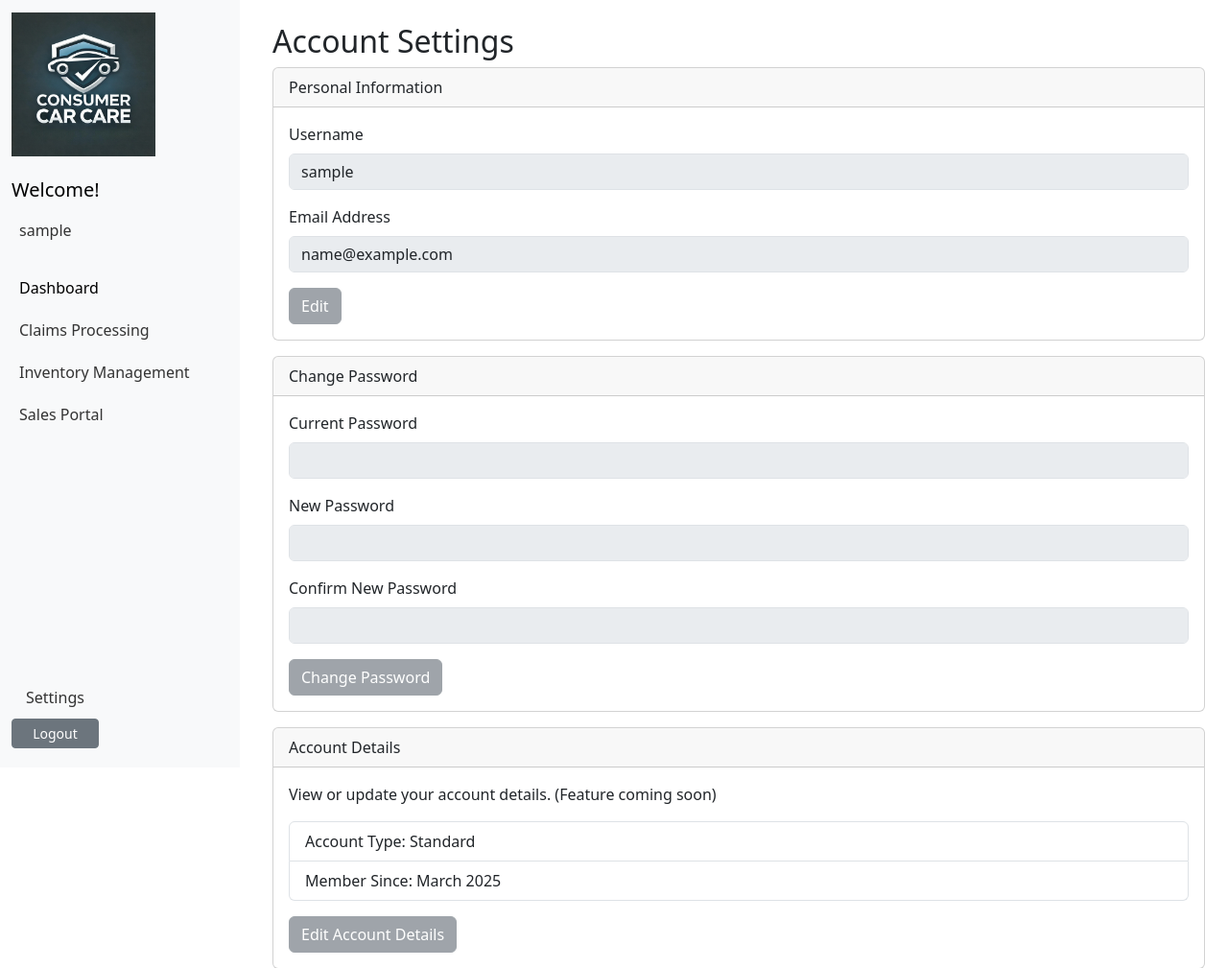
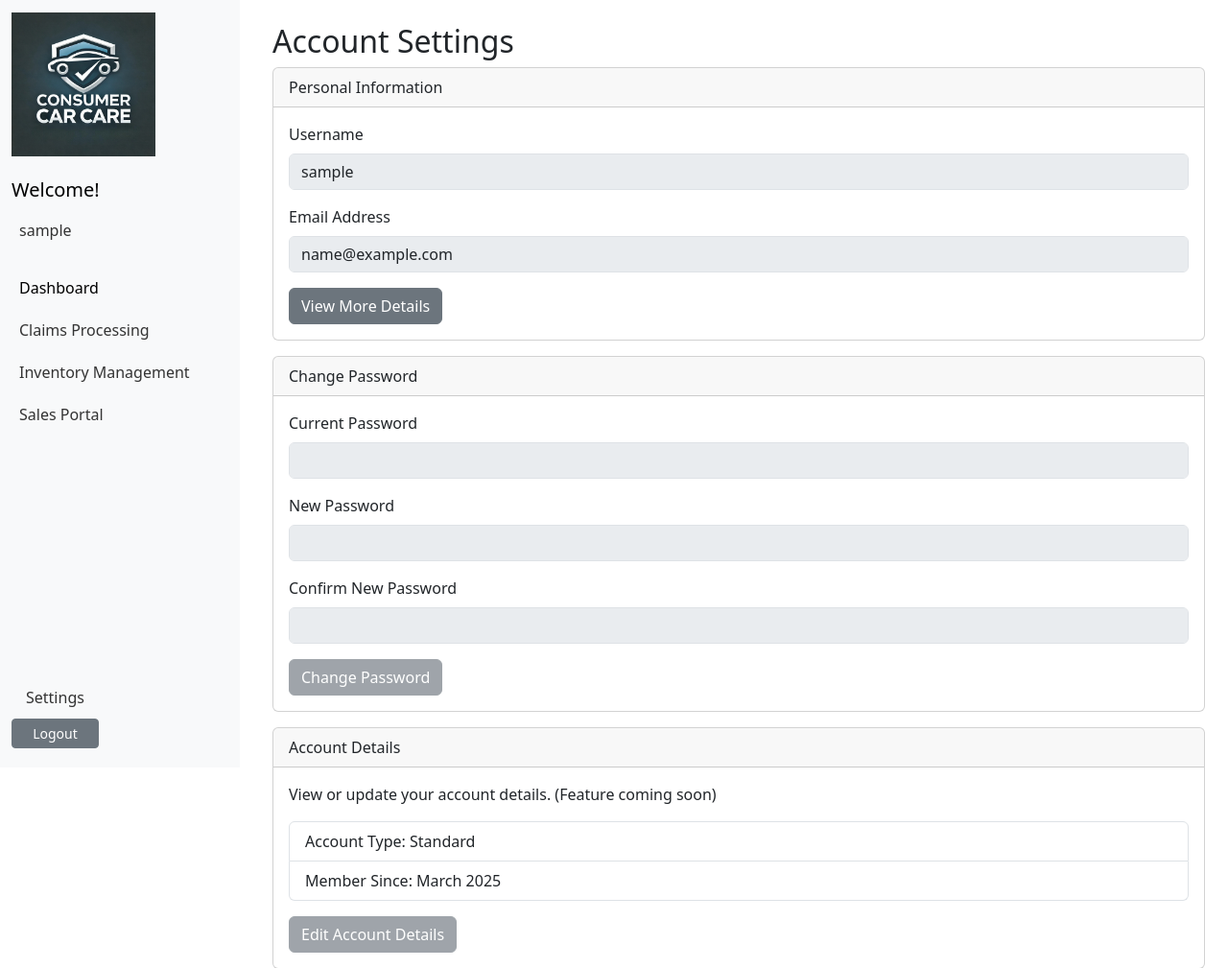
Before and after one commit to salmaan1-btm/C3-Digital, a Django app: page /settings/ in a window 1280 px wide. Shown: the top 1009 px of the page at 96% size. Run offline with Django 5.2, Linux system fonts and the light colour scheme; the visitor is signed in with stand-in values (Sample User, id 1); some libraries are stand-ins or nearby versions.

Commit message:
Added a view detailes button for personal details

```diff
--- a/Apps/C3_app1/templates/C3_app1/index.html
+++ b/Apps/C3_app1/templates/C3_app1/index.html
@@ -29,7 +29,7 @@
                 {% for dealership in dealerships %}
                 <li class="list-group-item">
                     {{ dealership.name }}
-                    <a href="{% url 'C3_app1:dealership_inventory' dealership_id=dealership.id %}" class="btn btn-sm btn-primary float-end">View</a>
+                    <a href="{% url 'C3_app1:dealership_inventory' dealership.id %}" class="btn btn-sm btn-primary float-end">View</a>
                 </li>
                 {% empty %}
                 <li class="list-group-item">No dealerships found.</li>
--- a/Apps/C3_app1/templates/C3_app1/settings.html
+++ b/Apps/C3_app1/templates/C3_app1/settings.html
@@ -15,7 +15,7 @@
                 <label class="form-label">Email Address</label>
                 <input type="email" class="form-control" value="{{ user.email }}" disabled>
             </div>
-            <button type="button" class="btn btn-secondary" disabled>Edit</button>
+            <a href="{% url 'C3_app1:personal_details' %}" class="btn btn-secondary">View More Details</a>
         </form>
     </div>
 </div>
--- a/Apps/C3_app1/urls.py
+++ b/Apps/C3_app1/urls.py
@@ -12,6 +12,7 @@ urlpatterns = [
     path('inventory/', views.inventory, name='inventory'),
     path('sales_p/', views.sales_p, name='sales_p'),
     path('settings/', views.settings, name='settings'),
+    path('details/', views.personal_details, name='personal_details'),
     path('view_sales/', views.view_sales, name='view_sales'),
     path('new_sales/', views.new_sales, name = 'new_sales'),
     path('view_products/', views.view_products, name = 'view_products'),
--- a/Apps/C3_app1/views.py
+++ b/Apps/C3_app1/views.py
@@ -69,6 +69,10 @@ def settings(request):
     return render(request, 'C3_app1/settings.html')
 
 @login_required
+def personal_details(request):
+    return render(request, 'C3_app1/personal_details.html')
+
+@login_required
 def new_sales(request):
     """ Add a new Sales Transaction through a form."""
     if request.method != 'POST':
```
Also changed, not shown: Apps/C3_app1/templates/C3_app1/personal_details.html (added, +9 -0 lines).
